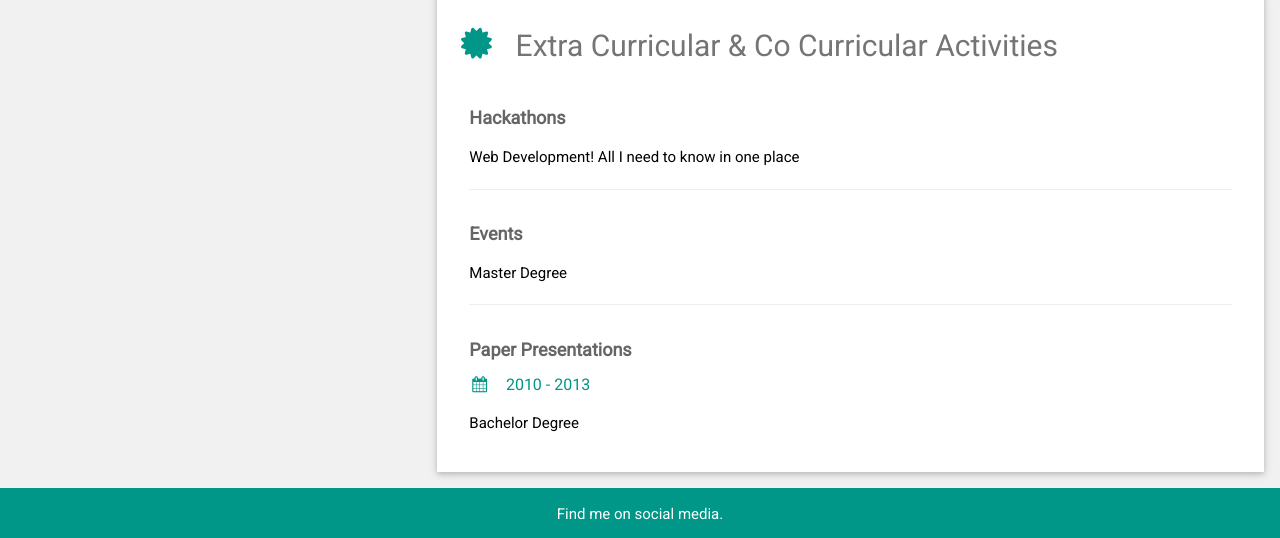
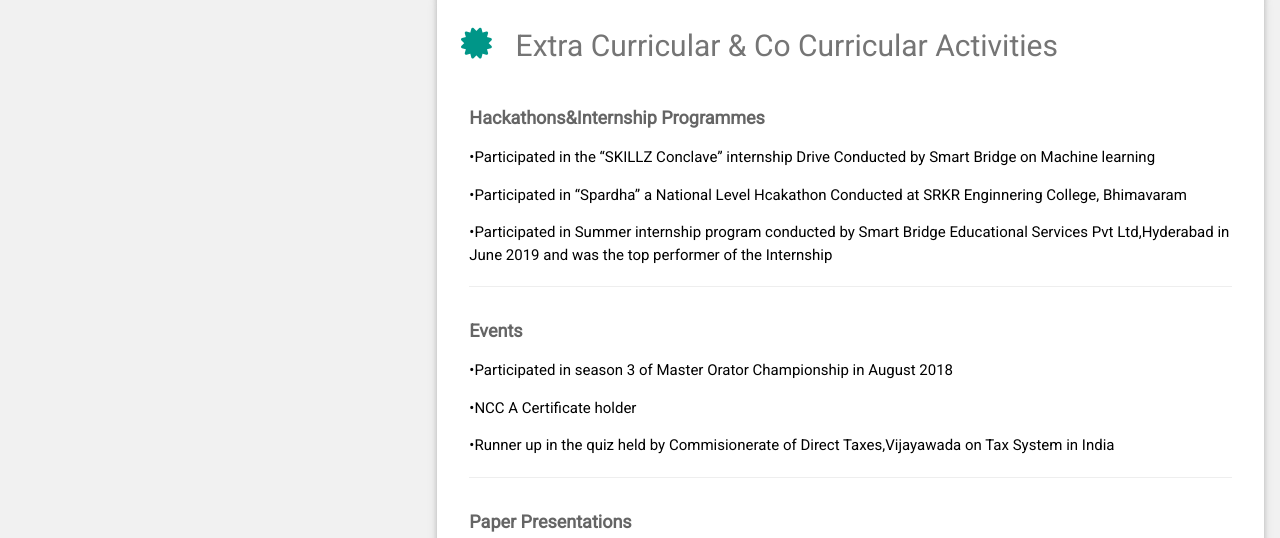
Before and after one commit to haritejap/myblog.github.io, a plain HTML site: page index.html in a window 1280 px wide. Shown: the part 1995-2533 px from the top of the page. Drawn offline with nearby package versions, Linux system fonts and the light colour scheme.

Commit message:
events updated

```diff
--- a/index.html
+++ b/index.html
@@ -154,7 +154,7 @@ html,body,h1,h2,h3,h4,h5,h6 {font-family: "Roboto", sans-serif}
       <div class="w3-container w3-card w3-white">
         <h2 class="w3-text-grey w3-padding-16"><i class="fa fa-certificate fa-fw w3-margin-right w3-xxlarge w3-text-teal"></i>Certifications</h2>
         <div class="w3-container">
-          <h5 class="w3-opacity"><b>Hackathons</b></h5>
+          <h5 class="w3-opacity"><b>Skill Certificates</b></h5>
           <p>• Completed NPTEL Online Course in “The Joy of Computing Using Python” with 85%(Elite+Silver Category)during Jan-April 2019 conducted by IIT-Madras
           <p>• Completed “Machine Learning with Python” Course from Coursera</p>
           <p>• Completed “IBM Data Science Specialization” Course from Coursera</p>
@@ -166,19 +166,23 @@ html,body,h1,h2,h3,h4,h5,h6 {font-family: "Roboto", sans-serif}
       <div class="w3-container w3-card w3-white">
         <h2 class="w3-text-grey w3-padding-16"><i class="fa fa-certificate fa-fw w3-margin-right w3-xxlarge w3-text-teal"></i>Extra Curricular & Co Curricular Activities</h2>
         <div class="w3-container">
-          <h5 class="w3-opacity"><b>Hackathons</b></h5>
-          <p>Web Development! All I need to know in one place</p>
+          <h5 class="w3-opacity"><b>Hackathons&Internship Programmes</b></h5>
+          <p>•Participated in the “SKILLZ Conclave” internship Drive Conducted by Smart Bridge on Machine learning</p>
+          <p>•Participated in “Spardha” a National Level Hcakathon Conducted at SRKR Enginnering College, Bhimavaram</p>
+          <p>•Participated in Summer internship program conducted by Smart Bridge Educational Services Pvt Ltd,Hyderabad in June 2019 and was the top performer of the Internship</p>
           <hr>
         </div>
         <div class="w3-container">
           <h5 class="w3-opacity"><b>Events</b></h5>
-          <p>Master Degree</p>
+          <p>•Participated in season 3 of  Master Orator Championship in August 2018</p>
+          <p>•NCC A Certificate holder</p>
+          <p>•Runner up in the quiz held by Commisionerate of Direct Taxes,Vijayawada on Tax System in India</p>
           <hr>
         </div>
         <div class="w3-container">
           <h5 class="w3-opacity"><b>Paper Presentations</b></h5>
           <h6 class="w3-text-teal"><i class="fa fa-calendar fa-fw w3-margin-right"></i>2010 - 2013</h6>
-          <p>Bachelor Degree</p><br>
+          <p>•Presented a poster on “Cloud Computing” at SRKR Engineering College, Bhimavaram on 10th Feb 2019</p><br>
         </div>
       </div>
 
```
